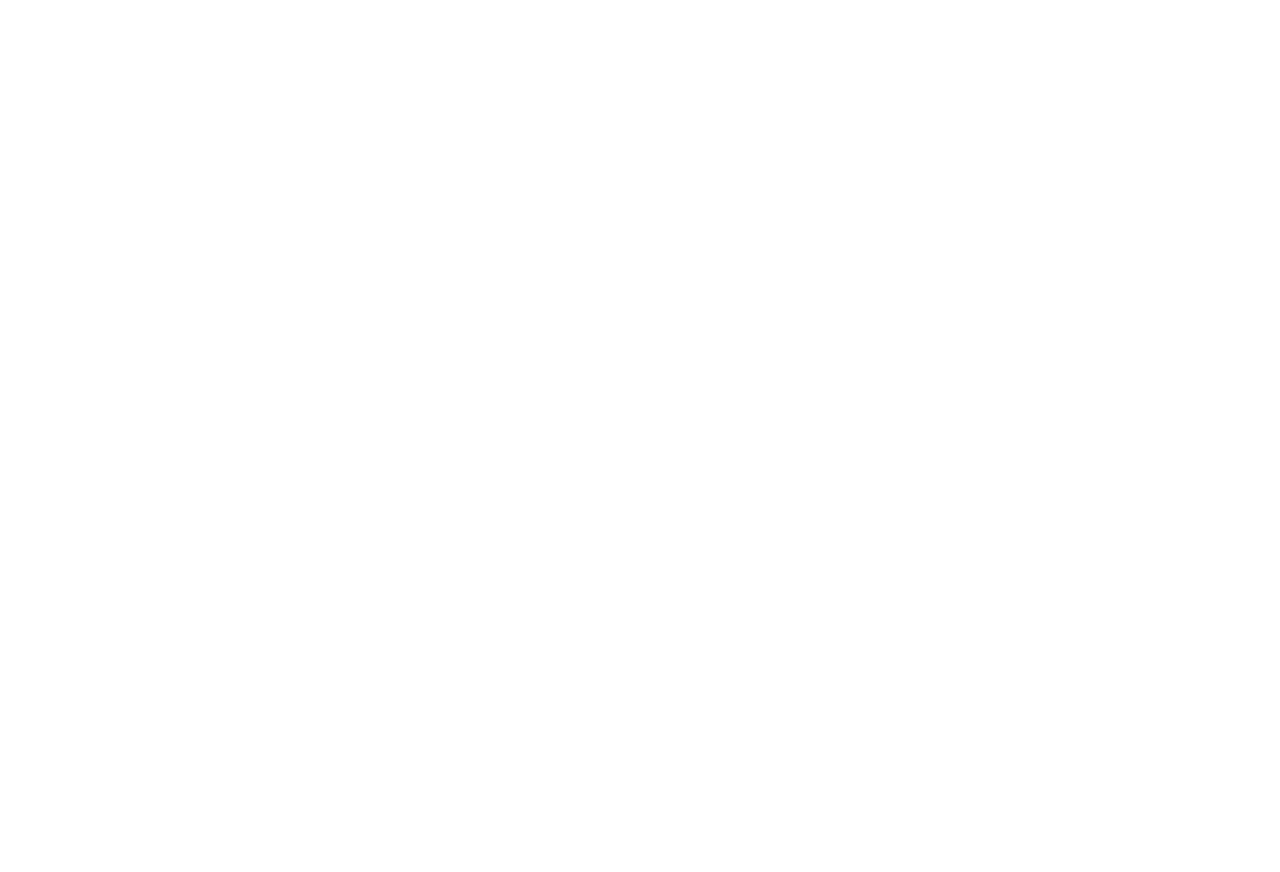
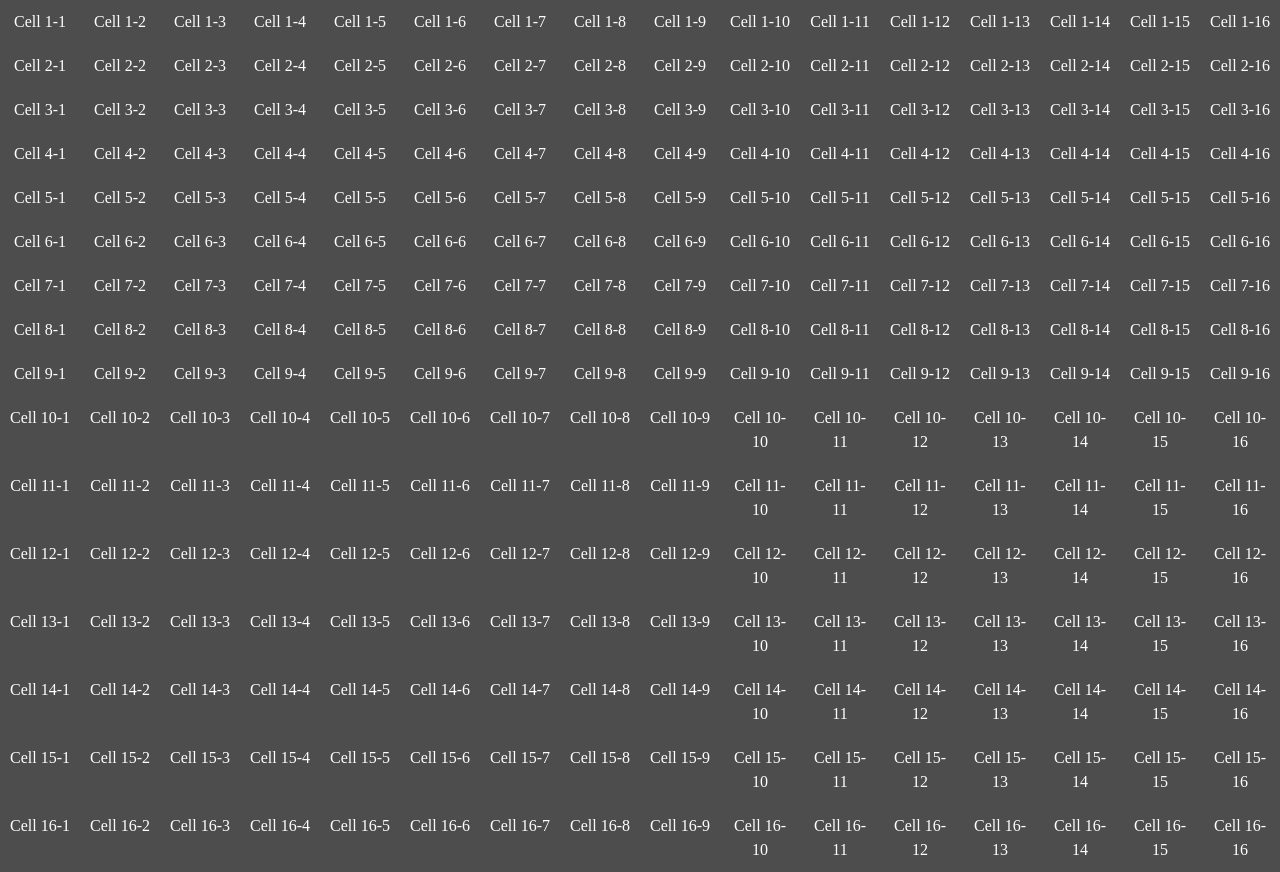
Before and after one commit to blakejam371/etch-a-sketch, a plain HTML site: page index.html in a window 1280 px wide. Before the commit the page ends 800 px from the top, so only its background shows below. Drawn offline with Linux system fonts and the light colour scheme.

Commit message:
Create 16x16 grid using flexbox

```diff
--- a/index.html
+++ b/index.html
@@ -8,6 +8,6 @@
   <title>Document</title>
 </head>
 <body>
-
+  <div id="container"></div>
 </body>
 </html>
--- a/script.js
+++ b/script.js
@@ -0,0 +1,14 @@
+const rows = 16;
+const columns = 16;
+
+const gridContainer = document.querySelector('#container');
+
+for (let i = 0; i < rows; i++) {
+  for (let j = 0; j < columns; j++) {
+    const gridItem = document.createElement('div');
+    gridItem.className = 'grid-item';
+    gridItem.textContent = `Cell ${i + 1}-${j + 1}`;
+
+    gridContainer.appendChild(gridItem);
+  }
+}
--- a/styles.css
+++ b/styles.css
@@ -1,13 +1,26 @@
 * {
   box-sizing: border-box;
-  margin: 0;
-  color: rgb(77, 77, 77)
+  color: white;
 }
 
 body {
+  margin: 0;
+  padding: 0;
   line-height: 1.5;
-  font-size: 2em;
+  font-size: 1em;
+  flex-direction: column;
+
+}
+
+#container {
   display: flex;
-  flex-direction: column;
-  align-items: center;
+  flex-wrap: wrap;
+  height: 100vh;
 }
+
+.grid-item {
+  background-color: rgb(77, 77, 77);
+  padding: 10px;
+  text-align: center;
+  flex: 6.25%;
+}
```
